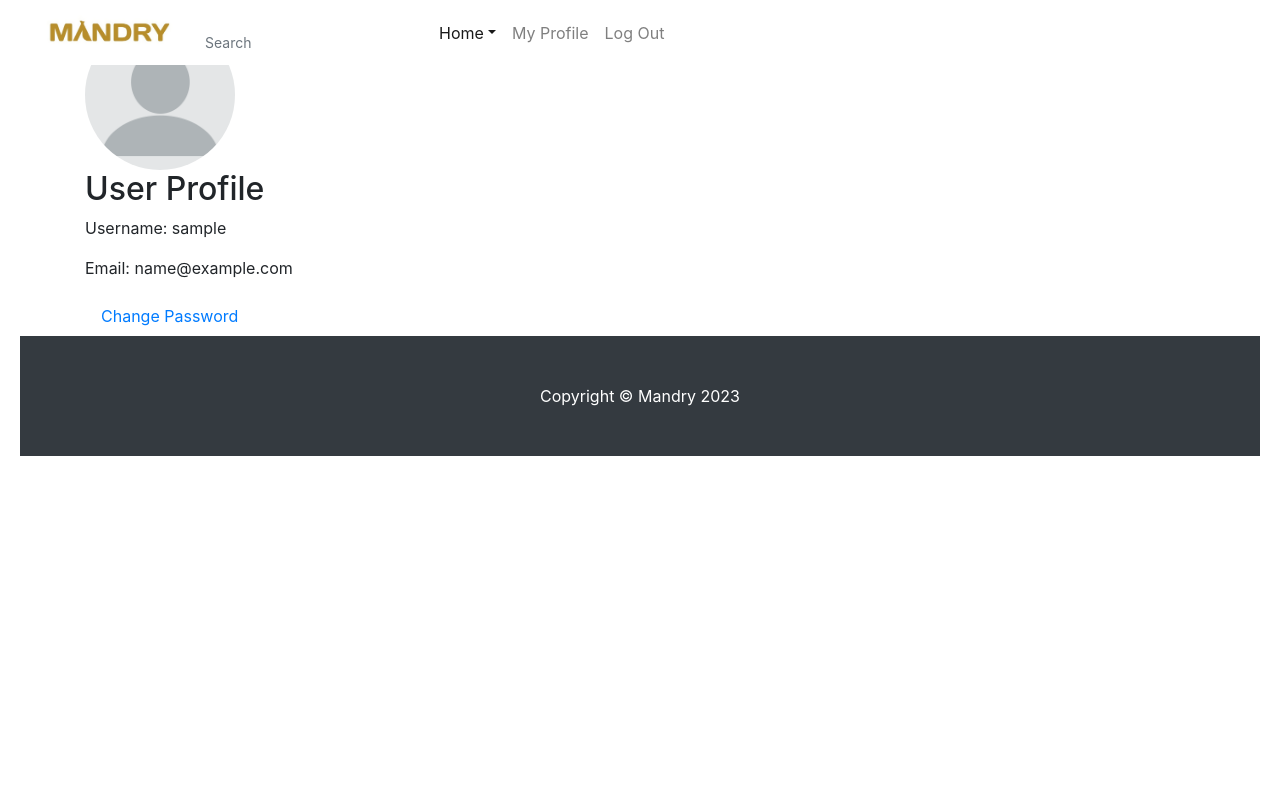
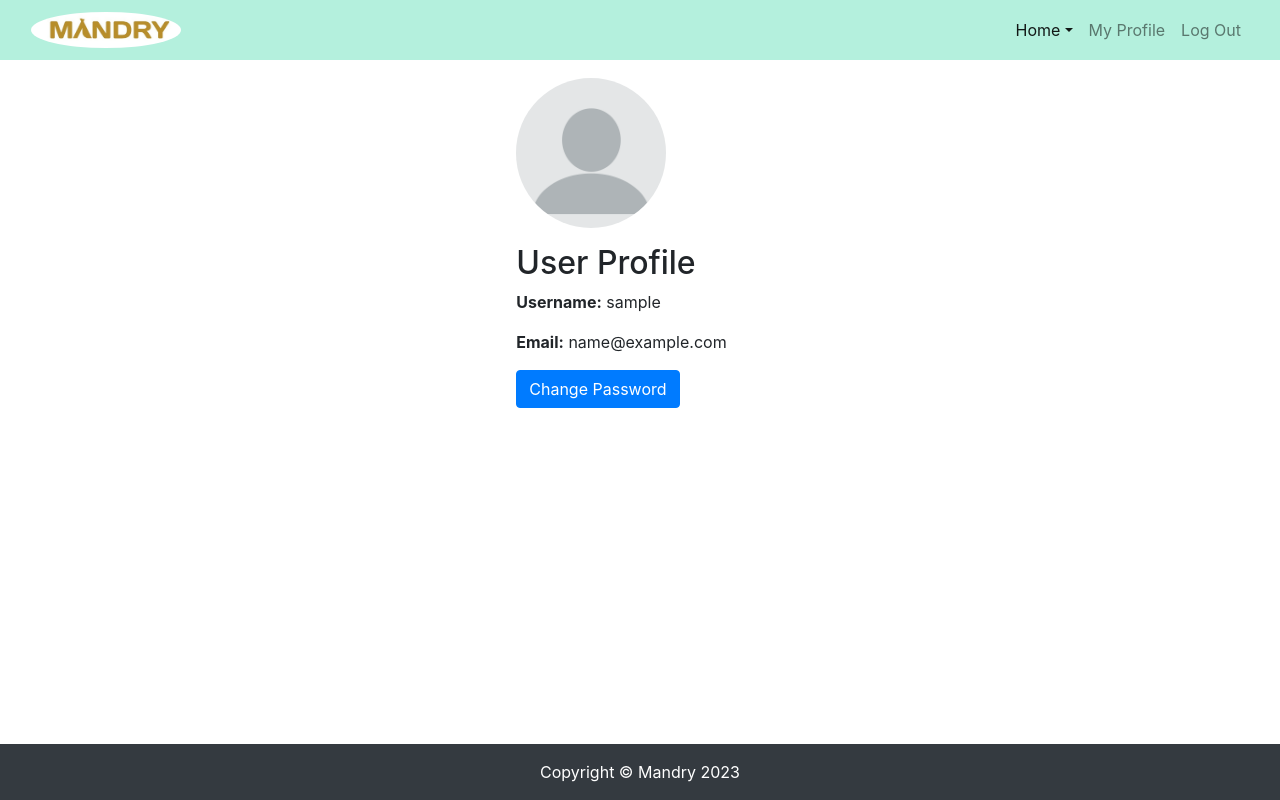
Before and after one commit to yurakuzo/mandry-app, a Django app: page /accounts/profile/ in a window 1280 px wide. Run offline with Django 4.2, Linux system fonts and the light colour scheme; the visitor is signed in with stand-in values (Sample User, id 1); parts of the project's set-up code (start-up, migrations or seed data) failed here and were passed over; some libraries are stand-ins or nearby versions.

Commit message:
SUP-24 - fixes in profile page and footer/header

```diff
--- a/static/traveller/css/styles.css
+++ b/static/traveller/css/styles.css
@@ -1,6 +1,5 @@
 body {
   font-family: Arial, sans-serif;
-  padding: 20px;
   margin: 0;
   font-family: var(--bs-body-font-family);
   font-size: var(--bs-body-font-size);
@@ -10,22 +9,16 @@ body {
   text-align: var(--bs-body-text-align);
   background-color: var(--bs-body-bg);
   display: flex;
-  flex-direction:column;
-}
-
-form {
-    margin-top: 20px;
+  flex-direction: column;
+  min-height: 100vh;
 }
 
 .profileImage {
+  margin-top: 30px;
     max-width: 150px;
     max-height: 150px;
     border-radius: 50%;
     object-fit: cover;
-}
-
-footer {
-  min-height:50px;
 }
 
 .mandry-logo {
@@ -34,3 +27,18 @@ footer {
   border-radius: 50%;
   object-fit: cover;
 }
+
+nav.navbar {
+  background-color: rgb(180, 240, 221);
+}
+
+body {
+  display: flex;
+  flex-direction: column;
+  min-height: 100vh;
+}
+
+.footer {
+  min-height:50px;
+  margin-top: auto;
+}
--- a/templates/base.html
+++ b/templates/base.html
@@ -14,17 +14,12 @@
 <body>
 
   <header class="header">
-        <nav class="navbar navbar-expand-lg fixed-top shadow navbar-light bg-white">
+    <nav class="navbar navbar-expand-lg fixed-top navbar-light">
       <div class="container-fluid">
-            <div class="d-flex align-items-center">
-              <a class="navbar-brand py-1" href="{% url 'main_page' %}"><img class="mandry-logo" src="/media/mandry-icon.jpg" alt="Mandry logo"></a>
-              <form class="form-inline d-none d-sm-flex" action="#" id="search">
-                <div class="input-label-absolute input-label-absolute-left input-expand ms-lg-2 ms-xl-3">
-                  <label class="label-absolute" for="search_search"><i class="fa fa-search"></i><span class="sr-only">What are you looking for?</span></label>
-                  <input class="form-control form-control-sm border-0 shadow-0 bg-gray-200" id="search_search" placeholder="Search" aria-label="Search" type="search">
-                </div>
-              </form>
-            </div>
+        <a class="navbar-brand py-1" href="{% url 'main_page' %}">
+            <img class="mandry-logo" src="/media/mandry-icon.jpg" alt="Mandry logo">
+        </a>
+
         <button class="navbar-toggler navbar-toggler-right" type="button" data-bs-toggle="collapse" data-bs-target="#navbarCollapse" aria-controls="navbarCollapse" aria-expanded="false" aria-label="Toggle navigation"><i class="fa fa-bars"></i></button>
 
         <div class="collapse navbar-collapse" id="navbarCollapse">
@@ -34,7 +29,7 @@
               <input class="form-control form-control-sm border-0 shadow-0 bg-gray-200" id="searchcollapsed_search" placeholder="Search" aria-label="Search" type="search">
             </div>
           </form>
-              <ul class="navbar-nav ms-auto">
+          <ul class="navbar-nav ml-auto">
             <li class="nav-item dropdown"><a class="nav-link dropdown-toggle active" id="homeDropdownMenuLink" href="#" data-bs-toggle="dropdown" aria-haspopup="true" aria-expanded="false">
                   Home</a>
               <div class="dropdown-menu" aria-labelledby="homeDropdownMenuLink">
@@ -59,18 +54,22 @@
     </nav>
   </header>
 
+  <main class="flex-shrink-0">
     <div class="container">
       {% block content %}{% endblock %}
     </div>
+  </main>
 
-    <footer class="py-5 bg-dark footer">
-        <div class="container px-5"><p class="m-0 text-center text-white">Copyright &copy; Mandry 2023</p></div>
+  <footer class="footer mt-auto py-3 bg-dark">
+    <div class="container px-5">
+        <p class="m-0 text-center text-white">Copyright &copy; Mandry 2023</p>
+    </div>
   </footer>
+
 
   <script src="https://cdn.jsdelivr.net/npm/bootstrap@5.2.3/dist/js/bootstrap.bundle.min.js"></script>
   <script src="{% static 'traveller/js/scripts.js' %}"></script>
   <script src="https://cdn.startbootstrap.com/sb-forms-latest.js"></script>
 
 </body>
-
 </html>
--- a/templates/traveller/profile.html
+++ b/templates/traveller/profile.html
@@ -2,9 +2,16 @@
 
 {% block content %}
 
-    <img class="profileImage" src="{{ user.image.url }}" alt="{{ user.username }}'s profile image">
-    <h2>User Profile</h2>
-    <p>Username: {{ user.username }}</p>
-    <p>Email: {{ user.email }}</p>
-    <a class="nav-link" href="{% url 'password_change' %}">Change Password</a>
+    <div class="container mt-5">
+        <div class="row justify-content-center">
+            <div class="col-md-3">
+                <img class="profileImage img-fluid rounded-circle mb-3" src="{{ user.image.url }}" alt="{{ user.username }}'s profile image">
+                <h2>User Profile</h2>
+                <p><strong>Username:</strong> {{ user.username }}</p>
+                <p><strong>Email:</strong> {{ user.email }}</p>
+                <a class="btn btn-primary" href="{% url 'password_change' %}">Change Password</a>
+            </div>
+        </div>
+    </div>
+
 {% endblock %}
--- a/traveller/views.py
+++ b/traveller/views.py
@@ -4,7 +4,6 @@ from django.views import generic
 from django.contrib.auth.mixins import LoginRequiredMixin
 from .forms import SignUpForm
 from django.contrib.auth import login
-
 
 class SignUpView(generic.CreateView):
     form_class = SignUpForm
@@ -16,6 +15,5 @@ class SignUpView(generic.CreateView):
         login(self.request, self.object)
         return response
 
-
 class ProfileView(LoginRequiredMixin, generic.TemplateView):
     template_name = 'traveller/profile.html'
```
Also changed, not shown: templates/index.html (+2 -65 lines), mandry/settings.py (line endings or trailing spaces), mandry/urls.py (line endings or trailing spaces), static/traveller/js/scripts.js (line endings or trailing spaces). Lines whose indentation alone changed are shown as unchanged.
